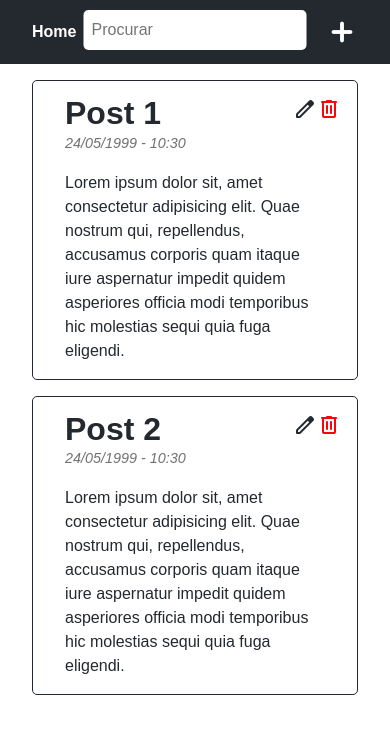
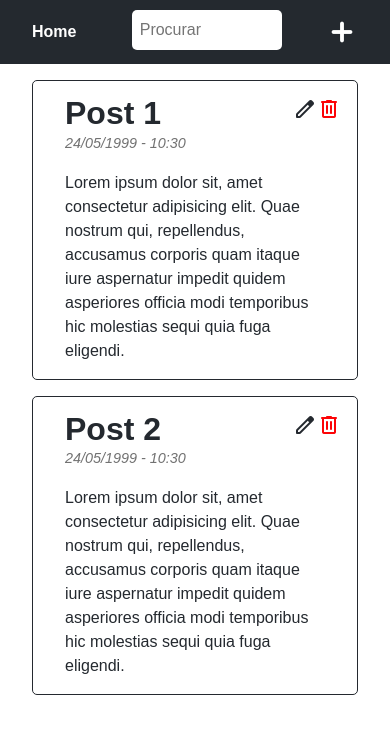
Before and after one commit to Mulleriano/blog, a Vue app: page / in a window 390 px wide. Shown: the top 734 px of the page. Built offline with nearby package versions, Linux system fonts and the light colour scheme.

Commit message:
responsividade do search

```diff
--- a/src/App.vue
+++ b/src/App.vue
@@ -74,4 +74,11 @@ export default {
 .search:focus {
   outline: none;
 }
+
+@media screen and (max-width: 600px){
+  .search {
+    right: 47%;
+    width: 150px;
+  }
+}
 </style>
```
